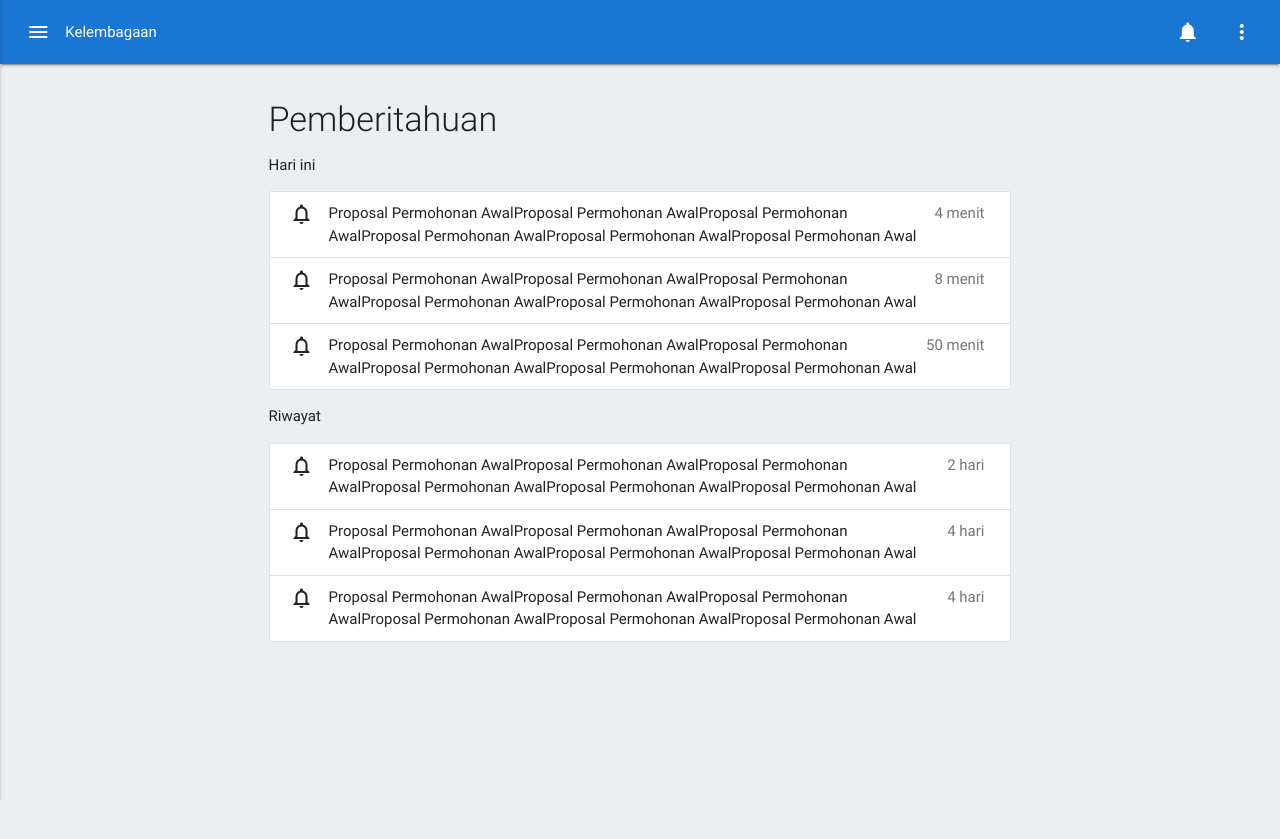
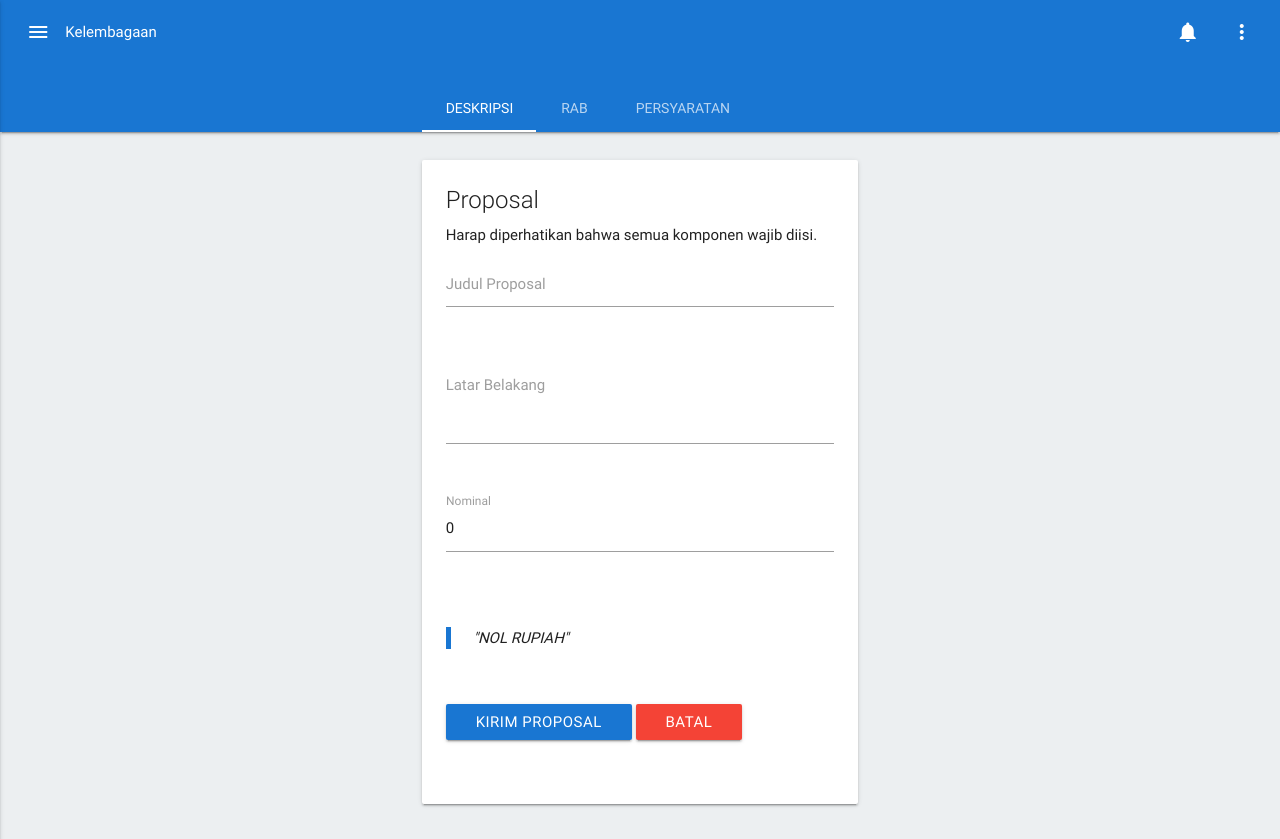
Before and after one commit to Megareceiver/tabah-next, a CodeIgniter app: page /database/kelembagaan/add/awal in a window 1280 px wide. Before the commit the page ends 800 px from the top, so only its background shows below. Run offline with CodeIgniter, Linux system fonts and the light colour scheme.

Commit message:
gk konsen

```diff
--- a/application/config/routes.php
+++ b/application/config/routes.php
@@ -52,4 +52,5 @@ defined('BASEPATH') OR exit('No direct script access allowed');
 $route['default_controller'] = 'welcome';
 $route['404_override'] = '';
 $route['translate_uri_dashes'] = FALSE;
-$route['kelembagaan/(:any)'] = 'kelembagaan/(:any)/$1';
+// $route['(:any)/(:any)'] = '(:any)/(:any)/$1/$2/$3';
+// $route['(:any)'] = '(:any)/(:any)';
--- a/application/controllers/Kelembagaan.php
+++ b/application/controllers/Kelembagaan.php
@@ -70,8 +70,8 @@ class Kelembagaan extends CI_Controller {
 		$SESSION['nama_lembaga'] = "Megan..";
 		$SESSION['email_lembaga'] = "megareceiver@gmail.com";
 		$this->load->view('public/content_header', array("custom_js"=>"/assets/js/kelembagaan.js"));
-		$this->load->view('lembaga/content_navigation', array("page_option"=>"riwayat", "session_data"=>$SESSION));
-		$this->load->view('lembaga/notifikasi_page');
+		$this->load->view('lembaga/content_navigation', array("page_option"=>"form", "session_data"=>$SESSION));
+		$this->load->view('lembaga/permohonan_awal_page');
 		$this->load->view('public/content_footer');
 	}
 
@@ -81,8 +81,8 @@ class Kelembagaan extends CI_Controller {
 		$SESSION['nama_lembaga'] = "Megan..";
 		$SESSION['email_lembaga'] = "megareceiver@gmail.com";
 		$this->load->view('public/content_header', array("custom_js"=>"/assets/js/kelembagaan.js"));
-		$this->load->view('lembaga/content_navigation', array("page_option"=>"riwayat", "session_data"=>$SESSION));
-		$this->load->view('lembaga/notifikasi_page');
+		$this->load->view('lembaga/content_navigation', array("page_option"=>"form", "session_data"=>$SESSION));
+		$this->load->view('lembaga/beranda_page');
 		$this->load->view('public/content_footer');
 	}
 
@@ -92,8 +92,8 @@ class Kelembagaan extends CI_Controller {
 		$SESSION['nama_lembaga'] = "Megan..";
 		$SESSION['email_lembaga'] = "megareceiver@gmail.com";
 		$this->load->view('public/content_header', array("custom_js"=>"/assets/js/kelembagaan.js"));
-		$this->load->view('lembaga/content_navigation', array("page_option"=>"riwayat", "session_data"=>$SESSION));
-		$this->load->view('lembaga/notifikasi_page');
+		$this->load->view('lembaga/content_navigation', array("page_option"=>"form", "session_data"=>$SESSION));
+		$this->load->view('lembaga/beranda_page');
 		$this->load->view('public/content_footer');
 	}
 }
--- a/application/views/lembaga/content_navigation.php
+++ b/application/views/lembaga/content_navigation.php
@@ -52,6 +52,22 @@
     </div>
   </div>
 	<?php } ?>
+
+	<?php if(isset($page_option) && $page_option == "form"){ ?>
+  <div class="nav-content">
+    <div class="container">
+      <div class="row">
+        <div class="col s12 m10 offset-m1 l6 offset-l3">
+          <ul class="tabs tabs-transparent">
+            <li class="tab"><a class="kelembagaan-tab active" href="#deskripsi">Deskripsi</a></li>
+            <li class="tab"><a class="kelembagaan-tab" href="#rab">RAB</a></li>
+            <li class="tab"><a class="kelembagaan-tab" href="#persyaratan">Persyaratan</a></li>
+          </ul>
+        </div>
+      </div>
+    </div>
+  </div>
+	<?php } ?>
 </nav>
 <!-- Navigation End -->
 
--- /dev/null
+++ b/application/views/lembaga/permohonan_awal_page.php
@@ -0,0 +1,121 @@
+<main>
+  <div class="container">
+    <div class="row">
+
+      <!-- TAB 1 -->
+      <div id="deskripsi" class="col s12 m6 offset-m3 l6 offset-l3">
+        <div class="card">
+          <div class="card-content">
+            <span class="card-title">Proposal</span>
+            <p>Harap diperhatikan bahwa semua komponen wajib diisi.</p>
+            <div class="row">
+              <form class="col s12">
+                <div class="row">
+                  <div class="input-field col s12">
+                    <input id="judul" type="text" class="validate" required>
+                    <label for="judul">Judul Proposal</label>
+                  </div>
+                </div>
+                <div class="row">
+                  <div class="input-field col s12">
+                    <textarea id="textarea" class="materialize-textarea" required></textarea>
+                    <label for="textarea">Latar Belakang</label>
+                  </div>
+                </div>
+                <div class="row">
+                  <div class="input-field col s12">
+                    <input id="nominal" terbilang-name="nominal_terbilang" type="text" class="validate" required>
+                    <label for="nominal">Nominal</label>
+                  </div>
+                </div>
+                <div class="row">
+                  <div class="input-field col s12">
+                    <p><blockquote><i name="nominal_terbilang"></i></blockquote></p>
+                  </div>
+                </div>
+                <div class="row">
+                  <div class="input-field col s12">
+                    <button type="submit" class="btn blue darken-2">Kirim Proposal</button>
+                    <button type="reset" class="btn red">Batal</button>
+                  </div>
+                </div>
+              </form>
+            </div>
+          </div>
+        </div>
+      </div>
+      <!-- TAB 1 End -->
+
+      <!-- TAB 2 -->
+      <div id="rab" class="col s12 m6 offset-m3 l6 offset-l3">
+        <div class="card">
+          <div class="card-content">
+            <span class="card-title">RAB</span>
+            <p>Rencana Anggaran Biaya.</p>
+            <div class="row">
+              <form class="col s12">
+                <div class="row">
+                  <div class="input-field col s12">
+                    <input id="deskripsi-rab" type="text" class="validate" required>
+                    <label for="deskripsi-rab">Uraian</label>
+                  </div>
+                </div>
+                <div class="row">
+                  <div class="input-field col s6">
+                    <input id="volume-rab" type="number" class="validate number" required>
+                    <label for="volume-rab">Volume</label>
+                  </div>
+                  <div class="input-field col s6">
+                    <input id="satuan-rab" type="text" class="validate" required>
+                    <label for="satuan-rab">Satuan</label>
+                  </div>
+                </div>
+                <div class="row">
+                  <div class="input-field col s12">
+                    <input id="harga-rab" type="text" class="validate currency" required>
+                    <label for="harga-rab">Harga</label>
+                  </div>
+                </div>
+                <div class="row">
+                  <div class="input-field col s12">
+                    <button type="submit" class="btn blue darken-2">Kirim Proposal</button>
+                    <button type="reset" class="btn red">Batal</button>
+                  </div>
+                </div>
+              </form>
+            </div>
+          </div>
+        </div>
+      </div>
+      <!-- TAB 2 End -->
+
+      <!-- TAB 3 -->
+      <div id="persyaratan" class="col s12 m10 offset-m1">
+        <ul class="collapsible popout" data-collapsible="accordion">
+          <li>
+            <div class="collapsible-header"><i class="material-icons">class</i>Laporan Hibah 2<span class="new badge" data-badge-caption="Selesai"></span></div>
+            <div class="collapsible-body white">
+              <div class="section">
+                <h6 class="light">Informasi</h6>
+                <div class="collection">
+                  <p class="collection-item"><span class="badge">#proposal1234888</span>Nomor Dokumen</p>
+                  <p class="collection-item"><span class="badge">Rp. 20,000,000</span>Total Pencairan</p>
+                  <p class="collection-item">Lorem ipsum dolor sit amet.Lorem ipsum dolor sit amet Lorem ipsum dolor sit amet. Lorem ipsum dolor sit amet Lorem ipsum dolor sit amet.</p>
+                  <p class="collection-item grey-text">5 hari yang lalu</p>
+                </div>
+              </div>
+              <div class="section">
+                <h6 class="light">Persyaratan</h6>
+                <div class="collection">
+                  <p class="collection-item"><span class="badge new" data-badge-caption="sudah"></span>Laporan (.pdf)</p>
+                </div>
+              </div>
+            </div>
+          </li>
+        </ul>
+      </div>
+      <!-- TAB 3 End -->
+
+    </div>
+  </div>
+</main>
--- a/assets/js/kelembagaan.js
+++ b/assets/js/kelembagaan.js
@@ -10,4 +10,19 @@ $(function(){
       target = target.replace("#", "");
       $("#hibah-add").attr("href", "kelembagaan/add/" + target);
     });
+
+    //currency activator
+    currencyFormatActivator("#nominal, .currency");
+    $("#nominal").val(0);
+    $('#nominal').keyup();
+
+    $("form button[type=reset]").unbind().on("click", function(){
+      setTimeout(function() {
+        $("#nominal").val(0);
+        $('#nominal').keyup();
+      }, 100);
+    });
+
+    //number only
+    numberOnlyActivator(".number");
 });
--- a/assets/js/public.js
+++ b/assets/js/public.js
@@ -3,3 +3,143 @@ $(function(){
     //materialize
     $(".button-collapse").sideNav();
 });
+
+// Form Auto
+// Currency Masking --------------
+function currencyFormatActivator(target){
+	$(target).on('keyup', function(e){
+		if ((e.which != 8 && e.which != 0 && (e.which < 48 || e.which > 57)) || $(this).val() == "") { return false; }
+		else{
+	    	var n = parseInt($(this).val().replace(/\D/g,''),10);
+	    	$(this).val(n.toLocaleString());
+
+	    	if($(this).attr('terbilang-name') != ""){
+	    		$('[name=' + $(this).attr('terbilang-name') + ']').html( "\"" + terbilang($(this).val().replace(/\D/g,'')).toUpperCase() + "\"");
+	    	}
+		}
+	});
+
+	$(target).keypress(function (e) {
+	    if (e.which != 8 && e.which != 0 && (e.which < 48 || e.which > 57)) {
+	        return false;
+	    }
+	});
+}
+
+var daftarAngka=new Array("","satu","dua","tiga","empat","lima","enam","tujuh","delapan","sembilan");
+function terbilang(nilai){
+	var temp='';
+	var hasilBagi,sisaBagi;
+	//batas untuk ribuan
+	var batas=3;
+	//untuk menentukan ukuran array, jumlahnya sesuaikan dengan jumlah anggota dari array gradeNilai[]
+	var maxBagian = 5;
+	var gradeNilai=new Array("","ribu","juta","milyar","triliun");
+	//cek apakah ada angka 0 didepan ==> 00098, harus diubah menjadi 98
+	nilai = this.hapusNolDiDepan(nilai);
+	var nilaiTemp = ubahStringKeArray(batas, maxBagian, nilai);
+	//ubah menjadi bentuk terbilang
+	var j = nilai.length;
+	//menentukan batas array
+	var banyakBagian = (j % batas) == 0 ? (j / batas) : Math.round(j / batas + 0.5);
+	var h=0;
+	    for(var i = banyakBagian - 1; i >=0; i-- ){
+	        var nilaiSementara = parseInt(nilaiTemp[h]);
+	        if (nilaiSementara == 1 && i == 1){
+	            temp +="seribu ";
+	            }
+	        else {
+	            temp +=this.ubahRatusanKeHuruf(nilaiTemp[h])+" ";
+	// cek apakah string bernilai 000, maka jangan tambahkan gradeNilai[i]
+	            if(nilaiTemp[h] != "000"){
+	                temp += gradeNilai[i]+" ";
+	                }
+	            }
+	        h++;
+	        }
+
+  if(temp == "") temp = "NOL";
+	return temp + " RUPIAH";
+}
+
+function ubahStringKeArray(batas, maxBagian,kata){
+// maksimal 999 milyar
+	var temp= new Array(maxBagian);
+	var j = kata.length;
+	//menentukan batas array
+	var banyakBagian = (j % batas) == 0 ? (j / batas) : Math.round(j / batas + 0.5);
+	    for(var i = banyakBagian - 1; i >= 0 ; i--){
+	        var k = j - batas;
+	        if(k < 0) k = 0;
+	            temp[i]=kata.substring(k,j);
+	        j = k ;
+	        if (j == 0)
+	        break;
+	        }
+	 return temp;
+ }
+
+function ubahRatusanKeHuruf(nilai){
+	//maksimal 3 karakter
+	var batas = 2;
+	//membagi string menjadi 2 bagian, misal 123 ==> 1 dan 23
+	var maxBagian = 2;
+	var temp = this.ubahStringKeArray(batas, maxBagian, nilai);
+	var j = nilai.length;
+	var hasil="";
+	//menentukan batas array
+	var banyakBagian = (j % batas) == 0 ? (j / batas) : Math.round(j / batas + 0.5);
+	    for(var i = 0; i < banyakBagian ;i++){
+	//cek string yang memiliki panjang lebih dari satu ==> belasan atau puluhan
+	        if(temp[i].length > 1){
+	//cek untuk yang bernilai belasan ==> angka pertama 1 dan angka kedua 0 - 9, seperti 11,16 dst
+	            if(temp[i].charAt(0) == '1'){
+	                if(temp[i].charAt(1) == '1') {
+	                    hasil += "sebelas";
+	                    }
+	                else if(temp[i].charAt(1) == '0') {
+	                    hasil += "sepuluh";
+	                    }
+	            else hasil += daftarAngka[temp[i].charAt(1) - '0']+ " belas ";
+	                }
+	 //cek untuk string dengan format angka  pertama 0 ==> 09,05 dst
+	            else if(temp[i].charAt(0) == '0'){
+	            hasil += daftarAngka[temp[i].charAt(1) - '0'] ;
+	            }
+	 //cek string dengan format selain angka pertama 0 atau 1
+	            else
+	            hasil += daftarAngka[temp[i].charAt(0) - '0']+ " puluh " +daftarAngka[temp[i].charAt(1) - '0'] ;
+	            }
+	        else {
+	//cek string yang memiliki panjang = 1 dan berada pada posisi ratusan
+	            if(i == 0 && banyakBagian !=1){
+	                if (temp[i].charAt(0) == '1')
+	                    hasil+=" seratus ";
+	                else if (temp[i].charAt(0) == '0')
+	                    hasil+=" ";
+	                else hasil+= daftarAngka[parseInt(temp[i])]+" ratus ";
+	            }
+	//string dengan panjang satu dan tidak berada pada posisi ratusan ==> satuan
+	            else hasil+= daftarAngka[parseInt(temp[i])];
+	            }
+	    }
+	return hasil;
+}
+
+function hapusNolDiDepan(nilai){
+	while(nilai.indexOf("0") == 0){
+	    nilai = nilai.substring(1, nilai.length);
+	    }
+	return nilai;
+}
+// Currency Masking End ----------
+
+// Number Only -------------------
+function numberOnlyActivator(target){
+	$(target).keypress(function (e) {
+	    if (e.which != 8 && e.which != 0 && (e.which < 48 || e.which > 57)) {
+	        return false;
+	    }
+	});
+}
+// Number Only End ---------------
```
